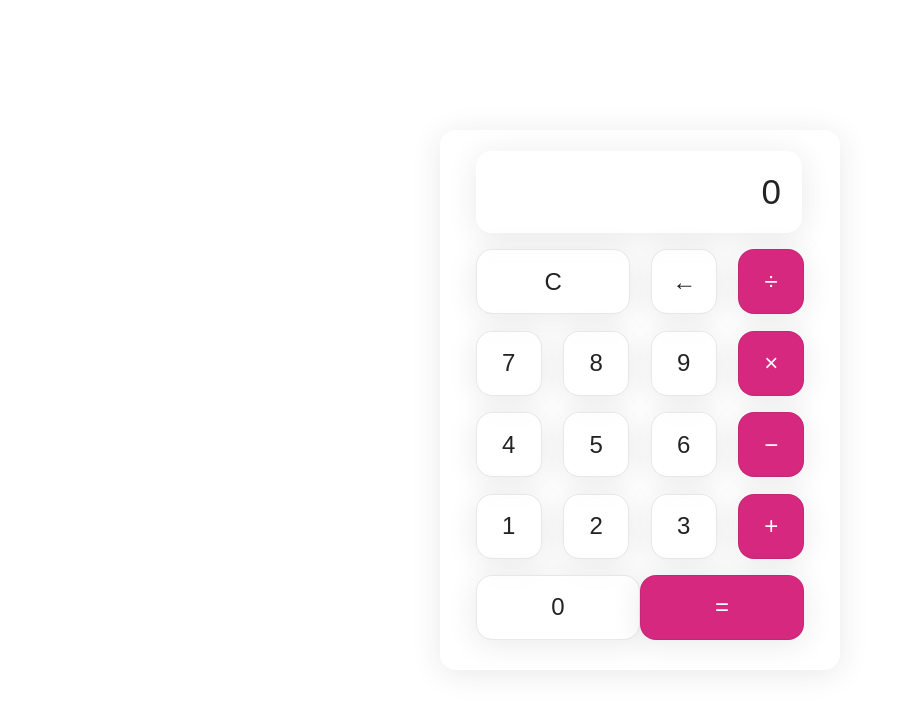
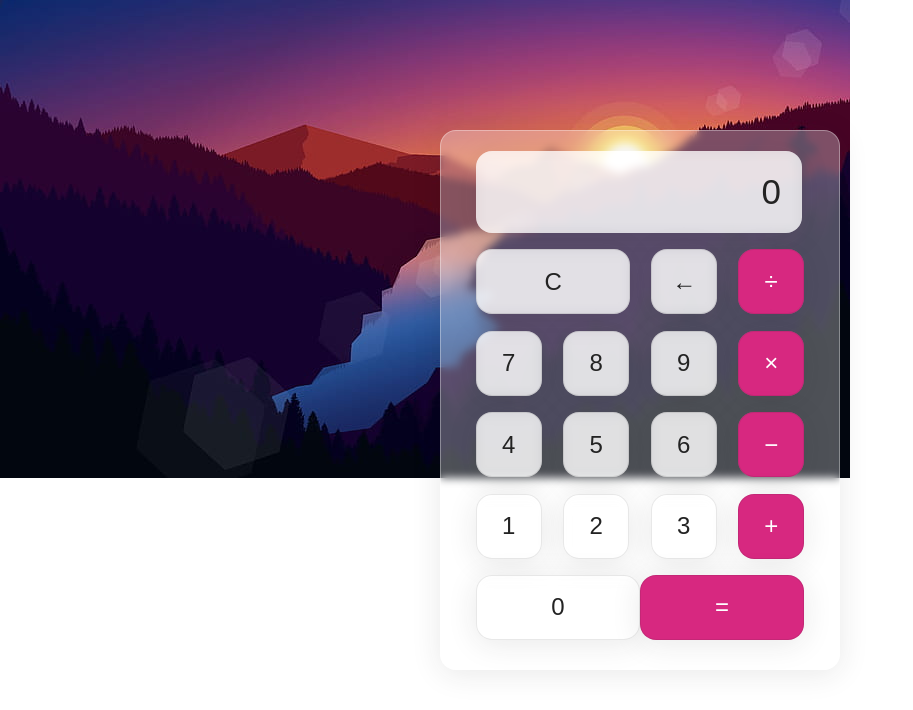
Before and after one commit to Channzz/Calculator-website, a plain HTML site: page index.html in a window 1280 px wide. Shown: the whole page, without its empty margins (0-913 px from the left). Drawn offline with Linux system fonts and the light colour scheme.

Commit message:
Update style.css

```diff
--- a/style.css
+++ b/style.css
@@ -13,7 +13,7 @@ html{
 
 body{
     align-items: center;
-    background: url(TVL-Bulletin.jpg) no-repeat;
+    background: url(img2.jpg) no-repeat;
     display: flex;
     font-family: 'Dosis', sans-serif;
     font-display: swap;
```
